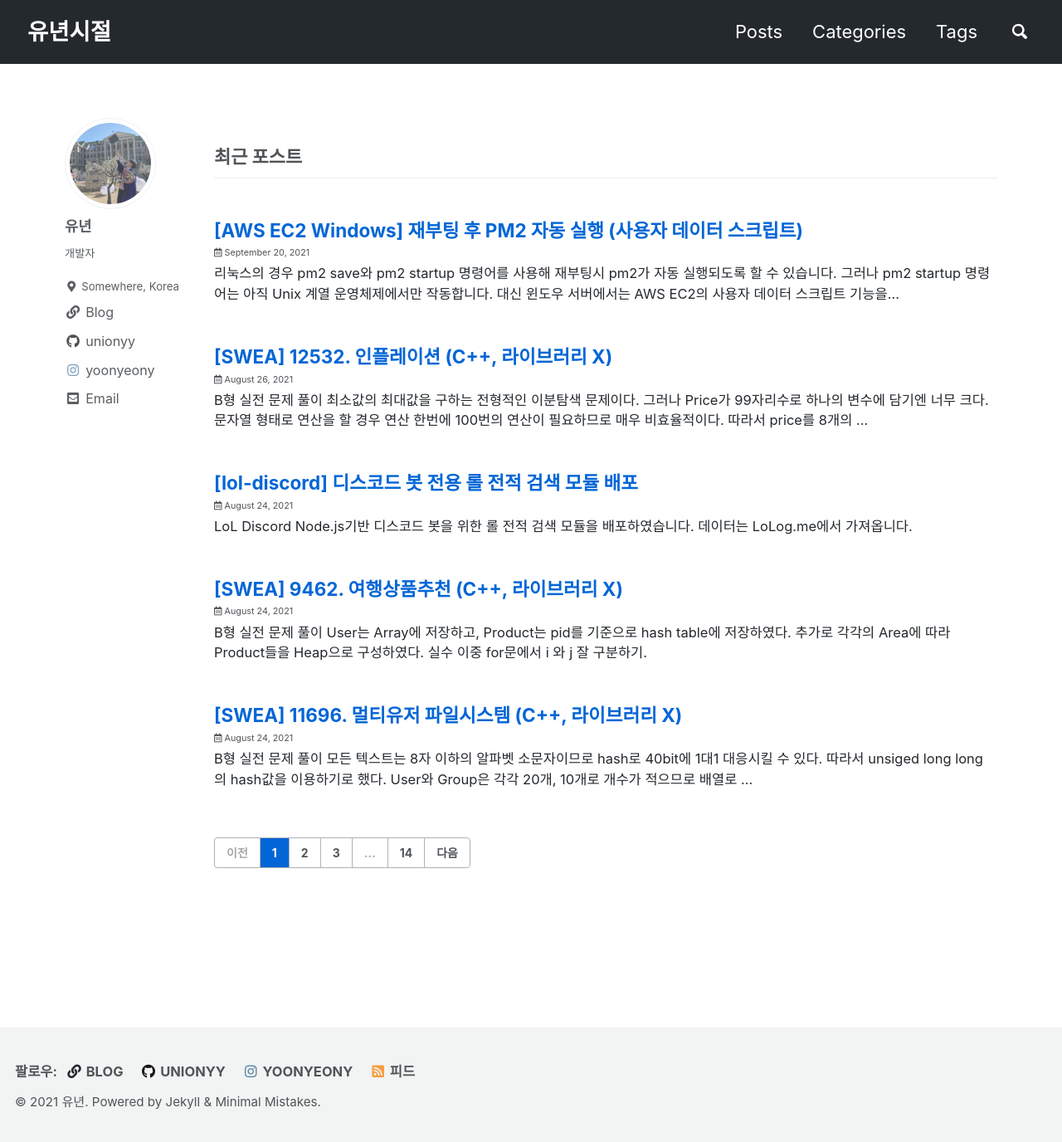
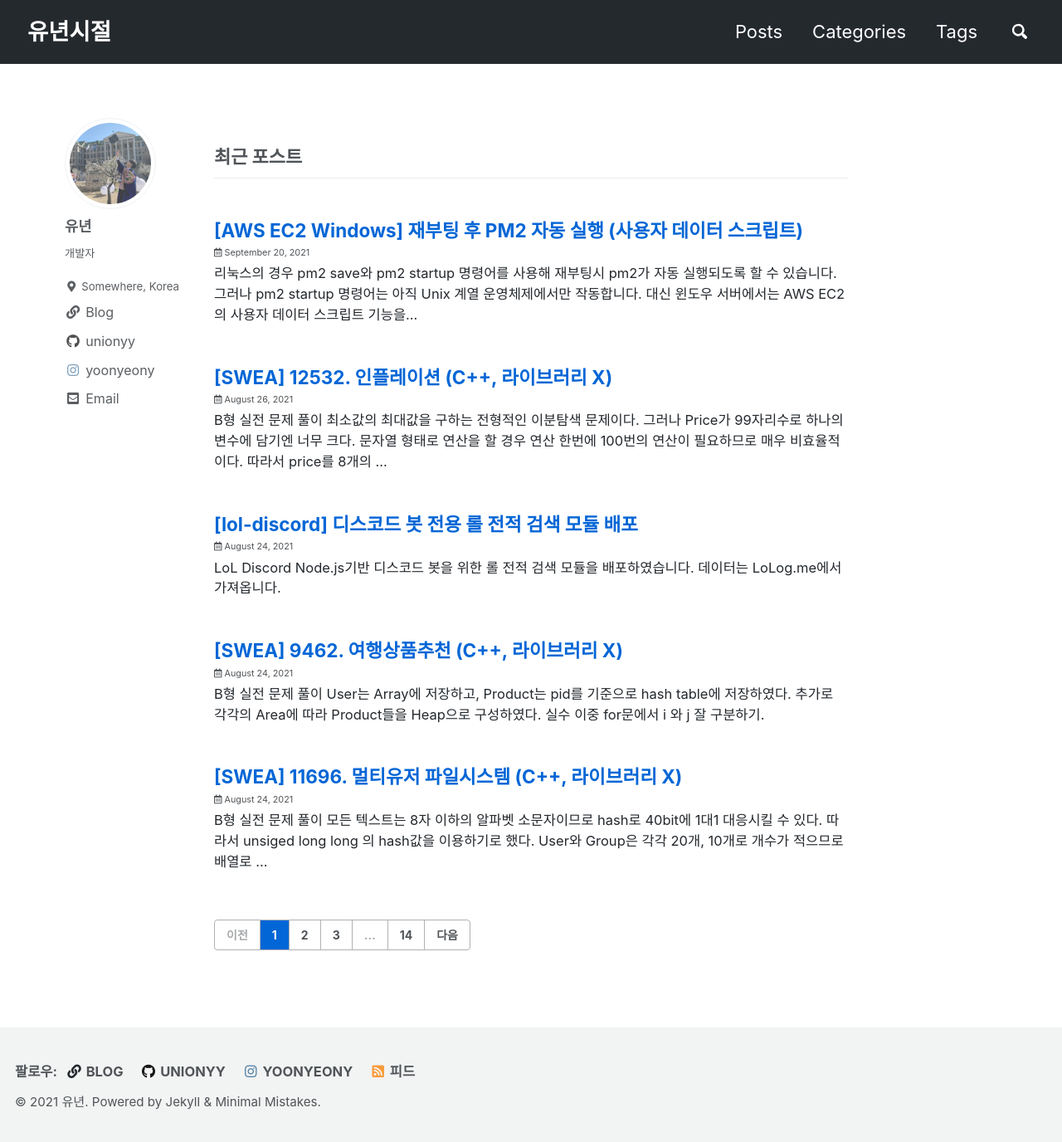
Before and after one commit to unionyy/blog, a Jekyll site: the page built from index.html, in a window 1280 px wide and 1376 px high. Shown: the whole window at 83% size. Built offline with Jekyll 4.4.1, drawn with Linux system fonts in a browser that asks for light colours; cached includes are drawn as plain includes; a script that is not in the unit is left out; the list of posts is cut into pages by our own code; comment, search, counter and statistics services are not loaded.

Commit message:
revert archive padding

```diff
--- a/_sass/minimal-mistakes/_archive.scss
+++ b/_sass/minimal-mistakes/_archive.scss
@@ -9,12 +9,12 @@
   @include breakpoint($large) {
     float: right;
     width: calc(100% - #{$right-sidebar-width-narrow});
-    padding-right: 0;
+    padding-right: $right-sidebar-width-narrow;
   }
 
   @include breakpoint($x-large) {
     width: calc(100% - #{$right-sidebar-width});
-    padding-right: 0;
+    padding-right: $right-sidebar-width;
   }
 }
 
```
